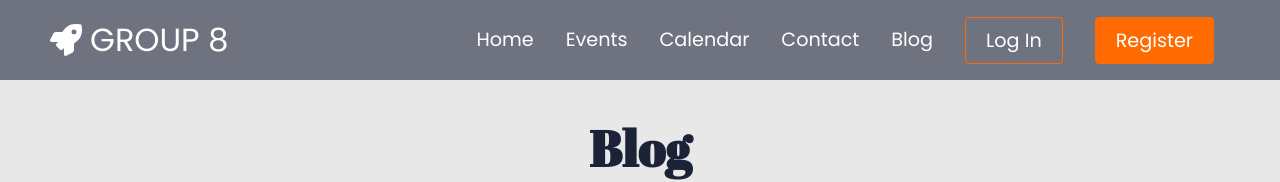
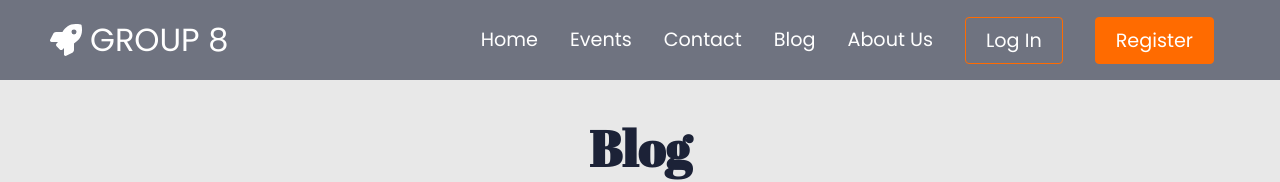
Before and after one commit to micokontic/react-final-task, a React (Create React App) app: page /blog in a window 1280 px wide. Shown: the top 182 px of the page. Built offline with nearby package versions, Linux system fonts and the light colour scheme; no server answers; what react-google-maps would draw is missing.

Commit message:
Events Page added

```diff
--- a/src/App.js
+++ b/src/App.js
@@ -17,6 +17,7 @@ import ProfileCard from "./components/ProfilePages/ProfileCard";
 import AboutUs from "./components/pages/AboutUs/AboutUs";
 import FrontEnd from "./components/pages/AboutUs/FrontEnd";
 import BackEnd from "./components/pages/AboutUs/BackEnd";
+import EventsPage from "./components/EventsPage";
 
 function App() {
   const [activities, setActivities] = useState([
@@ -87,10 +88,11 @@ function App() {
           path="/profile"
           render={(props) => (
             <>
-              <ProfileCard {...props} activitie={activities[0]} type="host" />
+              <ProfileCard {...props} activitie={activities[0]} type="user" />
             </>
           )}
         />
+        <Route path="/events" component={EventsPage} />
         <Route path="/aboutUs" component={AboutUs} />
         <Route path="/frontEndTeam" component={FrontEnd} />
         <Route path="/backEndTeam" component={BackEnd} />
--- /dev/null
+++ b/src/components/EventsPage.js
@@ -0,0 +1,12 @@
+import React from "react";
+import FlipCards from "./FlipCardsWithMap";
+
+function EventsPage() {
+  return (
+    <div>
+      <FlipCards />
+    </div>
+  );
+}
+
+export default EventsPage;
--- a/src/components/Navbar.js
+++ b/src/components/Navbar.js
@@ -55,16 +55,6 @@ function Navbar() {
 
               <li className="nav-item">
                 <Link
-                  to="/calendar"
-                  className="nav-links"
-                  onClick={closeMobileMenu}
-                >
-                  Calendar
-                </Link>
-              </li>
-
-              <li className="nav-item">
-                <Link
                   to="/contactUs"
                   className="nav-links"
                   onClick={closeMobileMenu}
@@ -80,6 +70,15 @@ function Navbar() {
                   onClick={closeMobileMenu}
                 >
                   Blog
+                </Link>
+              </li>
+              <li className="nav-item">
+                <Link
+                  to="/aboutUs"
+                  className="nav-links"
+                  onClick={closeMobileMenu}
+                >
+                  About Us
                 </Link>
               </li>
 
```
